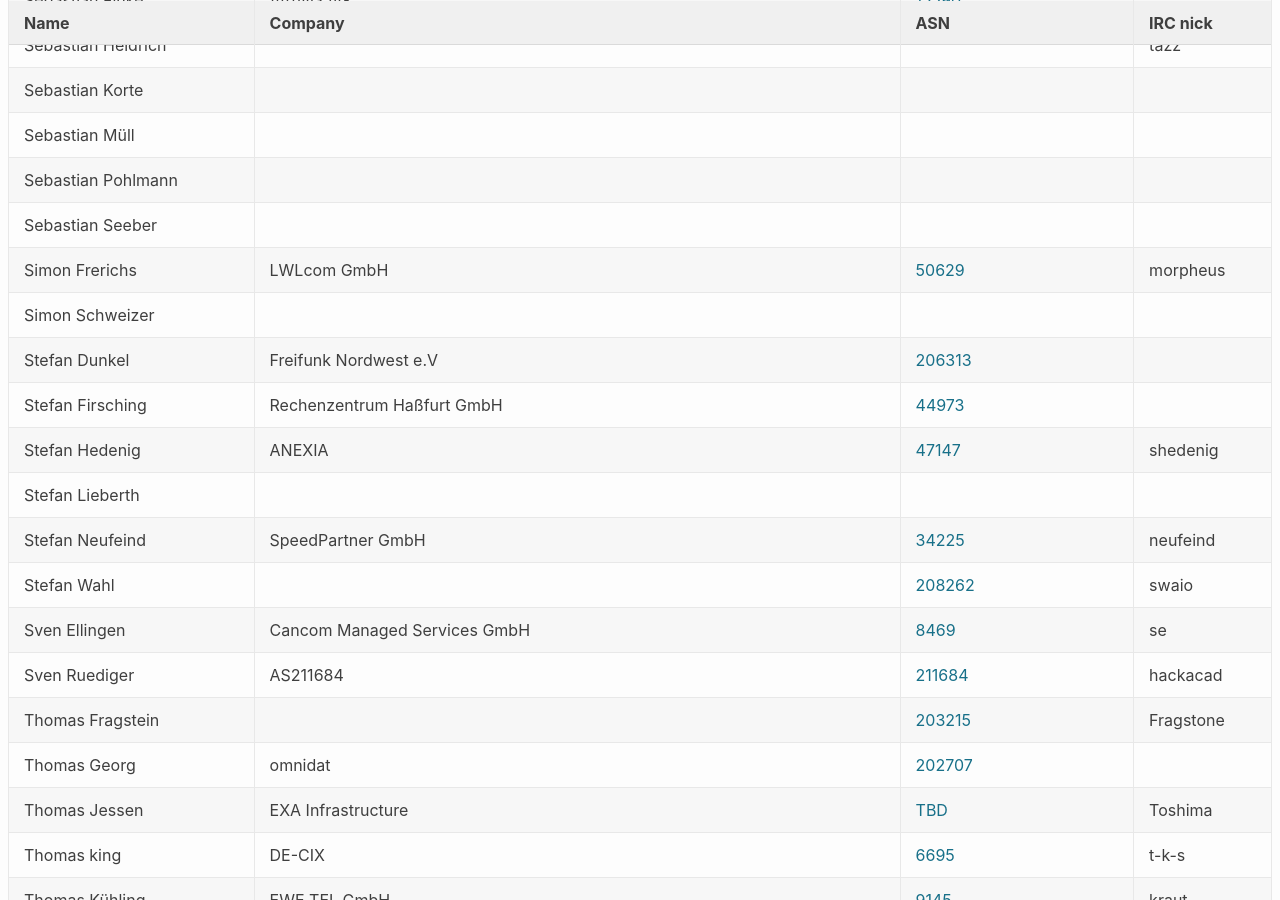
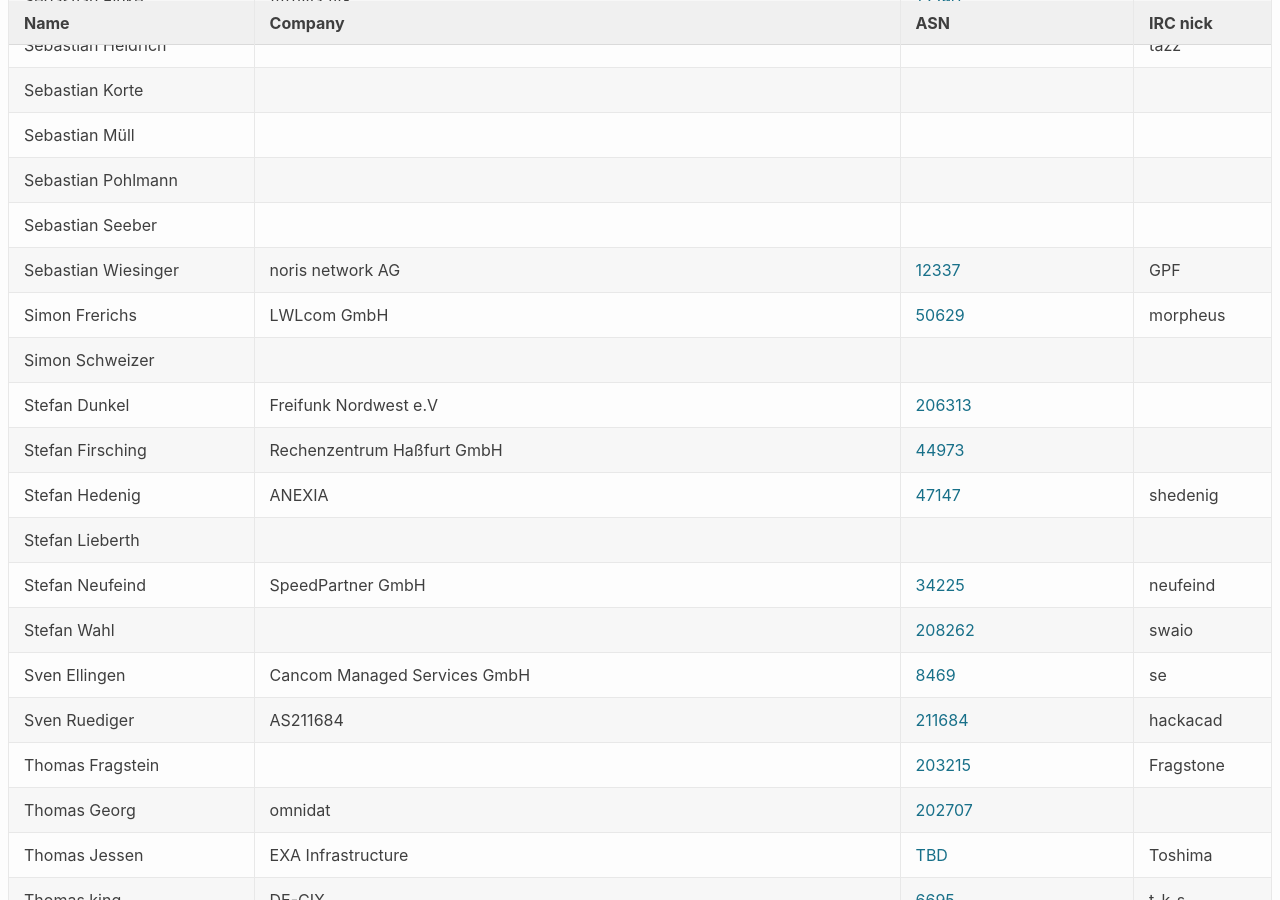
Before and after one commit to denog/pretix-attendeelist, a Jekyll site: the page built from denog13/index.markdown, in a window 1280 px wide and 900 px high, scrolled down 6709 px. Built offline with Jekyll 4.4.1, drawn with Linux system fonts in a browser that asks for light colours.

Commit message:
Latest data: Thu Sep 30 12:57:08 UTC 2021

```diff
--- a/_data/attendees_denog13.json
+++ b/_data/attendees_denog13.json
@@ -882,6 +882,12 @@
     "asn": null
   },
   {
+    "name": "Sebastian Wiesinger",
+    "company": "noris network AG",
+    "irc": "GPF",
+    "asn": "12337"
+  },
+  {
     "name": "Simon Frerichs",
     "company": "LWLcom GmbH",
     "irc": "morpheus",
```
